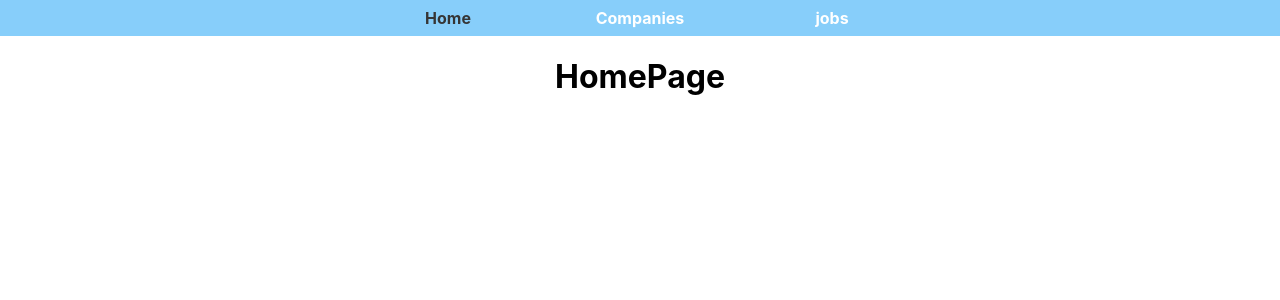
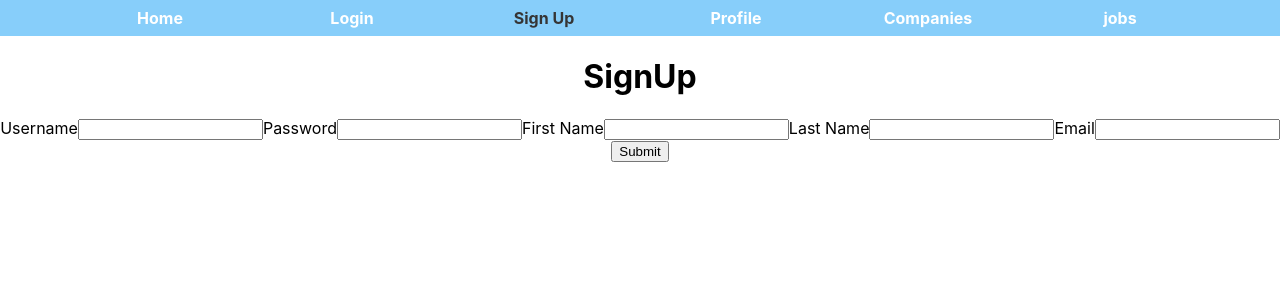
Before and after one commit to timsukamtoh/jobly-frontend, a React (Create React App) app: page /signup in a window 1280 px wide. Before the commit this address led to /. Shown: the top 300 px of the page. Built offline with nearby package versions, Linux system fonts and the light colour scheme; no server answers.

Commit message:
user forms, implementing login/signup

```diff
--- a/package.json
+++ b/package.json
@@ -7,6 +7,7 @@
     "@testing-library/react": "^13.4.0",
     "@testing-library/user-event": "^13.5.0",
     "axios": "^1.4.0",
+    "lodash": "^4.17.21",
     "react": "^18.2.0",
     "react-dom": "^18.2.0",
     "react-router-dom": "^6.11.2",
--- /dev/null
+++ b/src/LoginPage.js
@@ -0,0 +1,21 @@
+import React, { useState } from "react";
+import JoblyApi from "./api";
+import UserForm from "./UserForm";
+
+function LoginPage(){
+
+    async function handleLogin(formData){
+        const token = await JoblyApi.login(formData);
+    }
+
+    const fields = ["username", "password"];
+
+    return(
+        <div>
+            <h1>Login</h1>
+            <UserForm handleFunction={handleLogin} fields={fields}/>
+        </div>
+    )
+}
+
+export default LoginPage
--- a/src/NavBar.js
+++ b/src/NavBar.js
@@ -9,6 +9,18 @@ function NavBar() {
     <nav className="NavBar">
       <NavLink to="/" end>
         Home
+      </NavLink>
+
+      <NavLink to="/login" end>
+        Login
+      </NavLink>
+
+      <NavLink to="/signup" end>
+        Sign Up
+      </NavLink>
+
+      <NavLink to="/profile" end>
+        Profile
       </NavLink>
 
       <NavLink to="/companies" end>
--- /dev/null
+++ b/src/ProfilePage.js
@@ -0,0 +1,6 @@
+
+function ProfilePage(){
+
+}
+
+export default ProfilePage;
--- a/src/RouteList.js
+++ b/src/RouteList.js
@@ -3,16 +3,27 @@ import HomePage from './HomePage';
 import CompanyDetailsPage from './CompanyDetailsPage';
 import CompaniesPage from './CompaniesPage';
 import JobsPage from './JobsPage';
+import LoginPage from './LoginPage';
+import SignUpPage from './SignUpPage';
+import ProfilePage from './ProfilePage'
+
 
 /**
  * Component for RouteList
  *
- * App -> RoutesList -> {HomePage, CompanyPage, CompanyDetailsPage, JobsPage}
+ * App -> RoutesList -> {HomePage, LoginPage, SignUpPage, ProfilePage, CompanyPage, CompanyDetailsPage, JobsPage}
  */
 function RouteList() {
   return (
     <Routes>
+
       <Route path="/" element={<HomePage />}/>
+
+      <Route path="/login" element={<LoginPage />}/>
+
+      <Route path="/signup" element={<SignUpPage />}/>
+
+      <Route path="/profile" element={<ProfilePage />}/>
 
       <Route path="/companies/:handle" element={<CompanyDetailsPage />}/>
 
--- /dev/null
+++ b/src/SignUpPage.js
@@ -0,0 +1,22 @@
+import React, { useState } from "react";
+import JoblyApi from "./api";
+import UserForm from "./UserForm";
+
+function SignUpPage(){
+
+    async function handleSignUp(formData){
+        const token = await JoblyApi.signUp(formData);
+        console.log("token......", token);
+    }
+
+    const fields = ["username", "password", "firstName", "lastName", "email"];
+
+    return(
+        <div>
+            <h1>SignUp</h1>
+            <UserForm handleFunction={handleSignUp} fields={fields}/>
+        </div>
+    )
+}
+
+export default SignUpPage;
--- /dev/null
+++ b/src/UserForm.js
@@ -0,0 +1,41 @@
+import React, { useState } from "react";
+import { startCase } from "lodash"
+
+function UserForm({handleFunction, fields}){
+
+    const [formData, setFormData] = useState({});
+
+    function handleChange(evt) {
+        const { name, value } = evt.target;
+        setFormData(oldData => ({...oldData, [name]: value }));
+      }
+
+    function handleSubmit(evt) {
+        console.log("formData,,,, ", formData);
+        evt.preventDefault();
+        handleFunction(formData);
+    }
+
+    return (
+        <form onSubmit={handleSubmit}>
+            {fields.map(field =>
+                <label htmlFor={field} key={field}>{startCase(field)}
+                    <input
+                        id = {field}
+                        name= {field}
+                        type= {field === "password" || field === "email"
+                            ? field
+                            : "text"}
+                        onChange={handleChange}
+                    />
+                </label>
+            )}
+
+
+        <button>Submit</button>
+        </form>
+        );
+
+}
+
+export default UserForm;
--- a/src/api.js
+++ b/src/api.js
@@ -48,17 +48,35 @@ class JoblyApi {
 
   /** Get list of companies with search term*/
 
-  static async getCompanies(data = {}) {
+  static async getCompanies(data) {
     let res = await this.request("companies", data);
     return res.companies;
   }
 
   /** Get list of jobs with search term */
 
-  static async getJobs(data = {}) {
+  static async getJobs(data) {
     let res = await this.request("jobs", data);
     return res.jobs;
   }
+
+  /** Send { username, password } to api and retrieve token */
+
+  static async login(data){
+    let res = await this.request("auth/token", data, "post");
+    return res.token;
+  }
+
+  /** Send { username, password, firstName, lastName,
+   * email } to api and retrieve token */
+
+  static async signUp(data){
+    let res = await this.request("auth/register", data, "post");
+    return res.token
+  }
+
+
+
 }
 
 export default JoblyApi;
```
Also changed, not shown: 1 other file (tests, documents, lock files or other folders).
